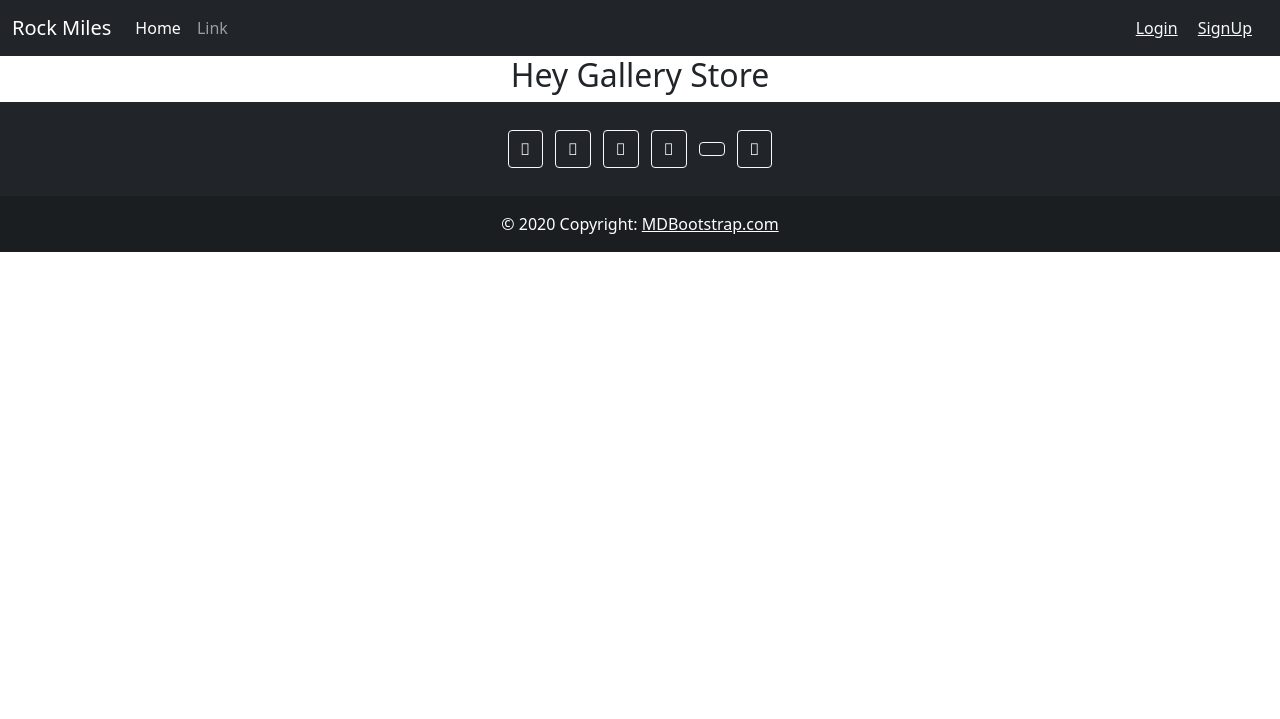
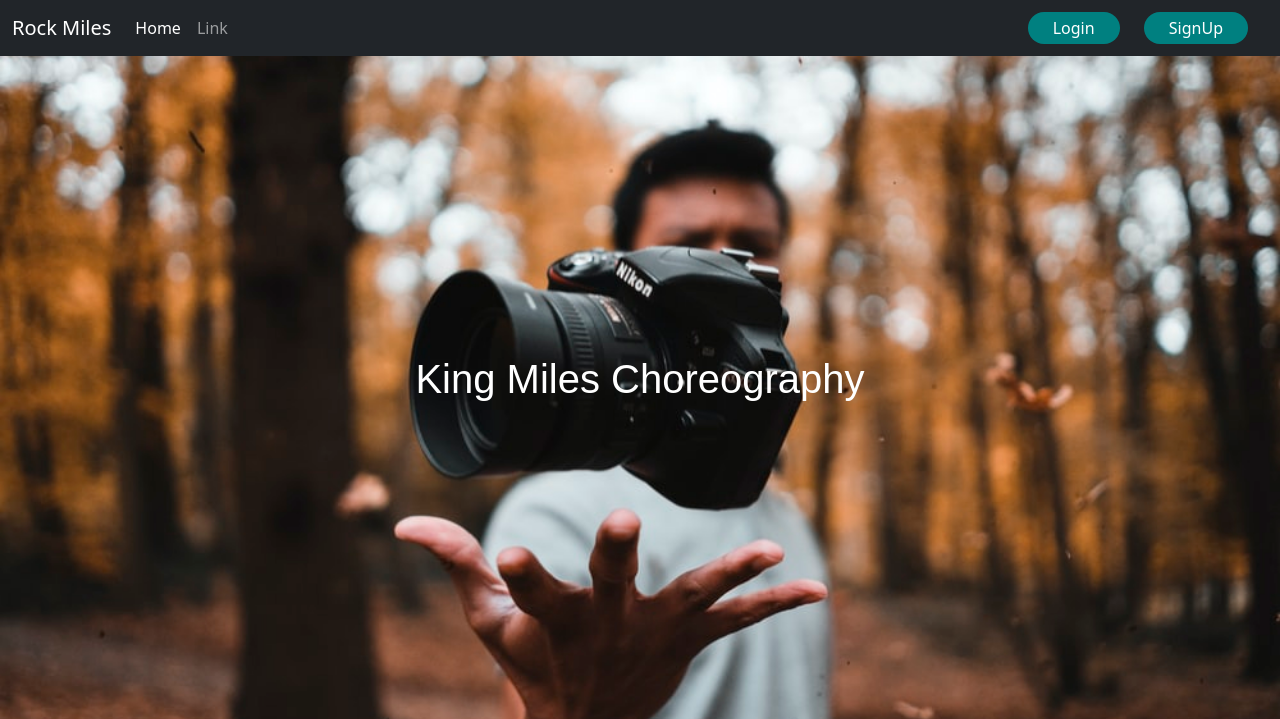
Before and after one commit to rockmiles/RocksApp, a Django app: page / in a window 1280 px wide. Shown: the top 719 px of the page. Run offline with Django 3.2, Linux system fonts and the light colour scheme; some libraries are stand-ins or nearby versions.

Commit message:
feat: update

```diff
--- a/gallery/templates/gallery/base.html
+++ b/gallery/templates/gallery/base.html
@@ -5,13 +5,14 @@
     <meta charset="utf-8">
     <title>King Miles</title>
     <!-- CSS only -->
+    <link rel="stylesheet" href="{% static 'gallery/main.css' %}">
     <link href="https://cdn.jsdelivr.net/npm/bootstrap@5.0.0-beta3/dist/css/bootstrap.min.css" rel="stylesheet" integrity="sha384-eOJMYsd53ii+scO/bJGFsiCZc+5NDVN2yr8+0RDqr0Ql0h+rP48ckxlpbzKgwra6" crossorigin="anonymous">
     <link rel="stylesheet" href="{% static 'gallery/css/bootstrap.css'%}">
     <link rel="stylesheet" href="{% static 'gallery/css/font-awesome.min.css' %}"
-    <link href="//netdna.bootstrapcdn.com/font-awesome/3.2.1/css/font-awesome.css" rel="stylesheet">
-    <script src="{% static 'gallery/bootstrap.js'%}"></script>
+
+
   </head>
-  <body>
+  <body id="bg" style="background-image: url('{% static "gallery/img/photo1.jpeg"%}')";>
     <nav class="navbar navbar-expand-lg navbar-dark bg-dark">
       <div class="container-fluid">
         <a class="navbar-brand" href="#">Rock Miles</a>
@@ -29,9 +30,9 @@
           </ul>
 
             <ul class="nav navbar-nav navbar-right">
-              <li>
-                <a class="text-light" href="#">Login</a>
-                <a class="text-light mx-3" href="#">SignUp</a>
+              <li class="reg">
+                <a href="#">Login</a>
+                <a href="#">SignUp</a>
               </li>
             </ul>
         </div>
@@ -39,53 +40,6 @@
     </nav>
     {% block content %} {% endblock content %}
 
-    <footer class="bg-dark text-center text-white">
-  <!-- Grid container -->
-  <div class="container p-4 pb-0">
-    <!-- Section: Social media -->
-    <section class="mb-4">
-      <!-- Facebook -->
-      <a class="btn btn-outline-light btn-floating m-1" href="#!" role="button"
-        ><i class="fab fa-facebook-f"></i
-      ></a>
-
-      <!-- Twitter -->
-      <a class="btn btn-outline-light btn-floating m-1" href="#!" role="button"
-        ><i class="fab fa-twitter"></i
-      ></a>
-
-      <!-- Google -->
-      <a class="btn btn-outline-light btn-floating m-1" href="#!" role="button"
-        ><i class="fab fa-google"></i
-      ></a>
-
-      <!-- Instagram -->
-      <a class="btn btn-outline-light btn-floating m-1" href="#!" role="button"
-        ><i class="fab fa-instagram"></i
-      ></a>
-
-      <!-- Linkedin -->
-      <a class="btn btn-outline-light btn-floating m-1" href="#!" role="button"
-        ><i class="fab fa-linkedin-in"></i
-      ></a>
-
-      <!-- Github -->
-      <a class="btn btn-outline-light btn-floating m-1" href="#!" role="button"
-        ><i class="fab fa-github"></i
-      ></a>
-    </section>
-    <!-- Section: Social media -->
-  </div>
-  <!-- Grid container -->
-
-  <!-- Copyright -->
-  <div class="text-center p-3" style="background-color: rgba(0, 0, 0, 0.2);">
-    © 2020 Copyright:
-    <a class="text-white" href="https://mdbootstrap.com/">MDBootstrap.com</a>
-  </div>
-  <!-- Copyright -->
-</footer>
-
     <!-- JavaScript Bundle with Popper -->
     <script src="https://cdn.jsdelivr.net/npm/bootstrap@5.0.0-beta3/dist/js/bootstrap.bundle.min.js" integrity="sha384-JEW9xMcG8R+pH31jmWH6WWP0WintQrMb4s7ZOdauHnUtxwoG2vI5DkLtS3qm9Ekf" crossorigin="anonymous"></script>
   </body>
--- a/gallery/templates/gallery/home.html
+++ b/gallery/templates/gallery/home.html
@@ -2,7 +2,7 @@
 
 {% block content %}
 <div class="container">
-  <h2 class="text-center">Hey Gallery Store</h2>
+  <h1 id="bg-text"> King Miles Choreography</h1>
 </div>
 
 {% endblock content %}
```
